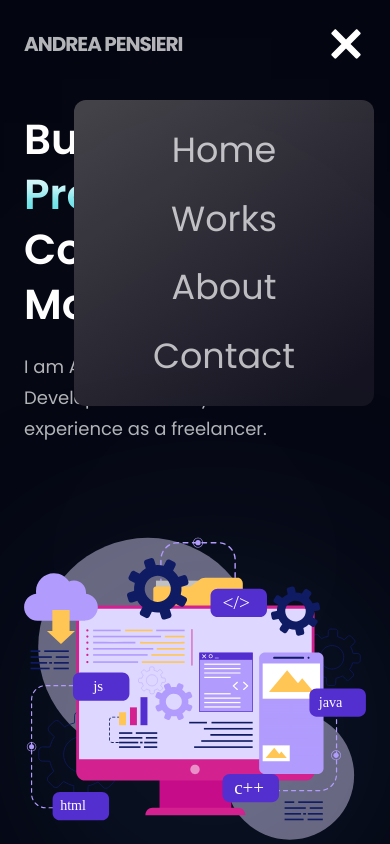
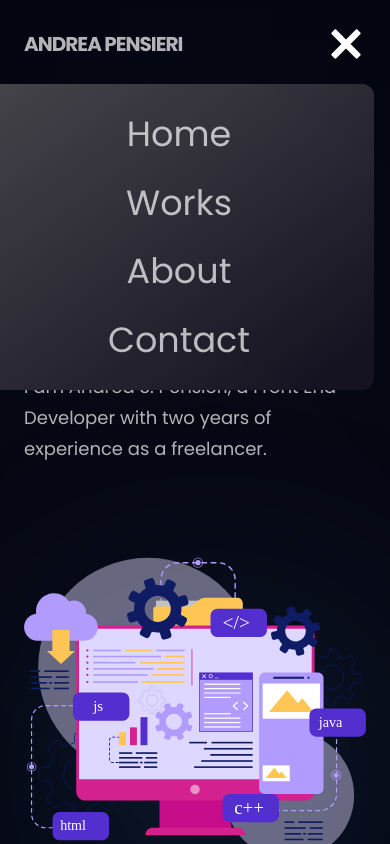
Before and after one commit to andreasiano/Portfolio_UI-UX, a React (Create React App) app: page / in a window 390 px wide. Both pictures are taken after a click on the picture 346 px from the left and 44 px from the top of the page. Shown: the top 844 px of the page. Built offline with nearby package versions, Linux system fonts and the light colour scheme.

Commit message:
Fixing mobile menu

```diff
--- a/src/App.js
+++ b/src/App.js
@@ -20,7 +20,7 @@ const App = () => (
       </div>
     </div>
     <div
-      className={`bg-dimWhite ${styles.paddingY} ${styles.paddingX} ${styles.flexCenter}`}
+      className={`bg-white ${styles.paddingY} ${styles.paddingX} ${styles.flexCenter}`}
     >
       <div className={`${styles.boxWidth}`}>
         <div className="lg:flex gap-10 lg:mb-10">
--- a/src/components/Hero.jsx
+++ b/src/components/Hero.jsx
@@ -11,7 +11,7 @@ const Hero = () => {
       <div
         className={`flex-2 ${styles.flexStart} flex-col xl:px-0 sm:px-16 px-6`}>
         <div className="flex flex-row justify-between items-center w-full">
-          <h1 className="flex-1 font-poppins font-semibold ss:text-[72px] text-[42px] text-white ss:leading-[100.8px] leading-[55px]">
+          <h1 className="flex-1 mt-5 font-poppins font-semibold ss:text-[72px] text-[42px] text-white ss:leading-[100.8px] leading-[55px]">
             Building <br className="sm:block hidden" />{" "}
             <span className="text-gradient">Digital Products</span>,{" "}
           </h1>
@@ -24,7 +24,7 @@ const Hero = () => {
         </p>
       </div>
       <div
-        className={`flex-1 flex ${styles.flexCenter} md:my-0 my-10 relative`}>
+        className={`flex-1 flex ${styles.flexCenter} pb-6 md:my-0 my-10 relative`}>
         <img
           src={coding}
           alt="billing"
--- a/src/components/Navbar.jsx
+++ b/src/components/Navbar.jsx
@@ -8,7 +8,7 @@ import menu from '../assets/icons8-hamburger-menu.svg'
 export default function Navbar() {
 const [toggle, setToggle] = useState(false)
   return (
-    <div className="w-full flex py-6 font-poppins justify-between items-center navbar">
+    <nav className="w-full flex py-6 justify-between items-center navbar">
       <h1 className="text-2xl xxs:text-[20px] text-dimWhite font-bold tracking-tighter">
         ANDREA PENSIERI
       </h1>
@@ -34,7 +34,7 @@ const [toggle, setToggle] = useState(false)
         <div
           className={`${
             toggle ? "flex" : "hidden"
-          } p-6 bg-black-gradient absolute top-20 right-0 mx-4 my-5 min-w-[300px] rounded-xl sidebar`}
+          } p-6 bg-black-gradient absolute top-16 right-0 mx-4 my-5 w-full rounded-xl sidebar`}
         >
           <ul className="list-none flex-col justify-end items-center flex-1">
             {navLinks.map((nav, index) => (
@@ -50,6 +50,6 @@ const [toggle, setToggle] = useState(false)
           </ul>
         </div>
       </div>
-    </div>
+    </nav>
   );
 }
```
